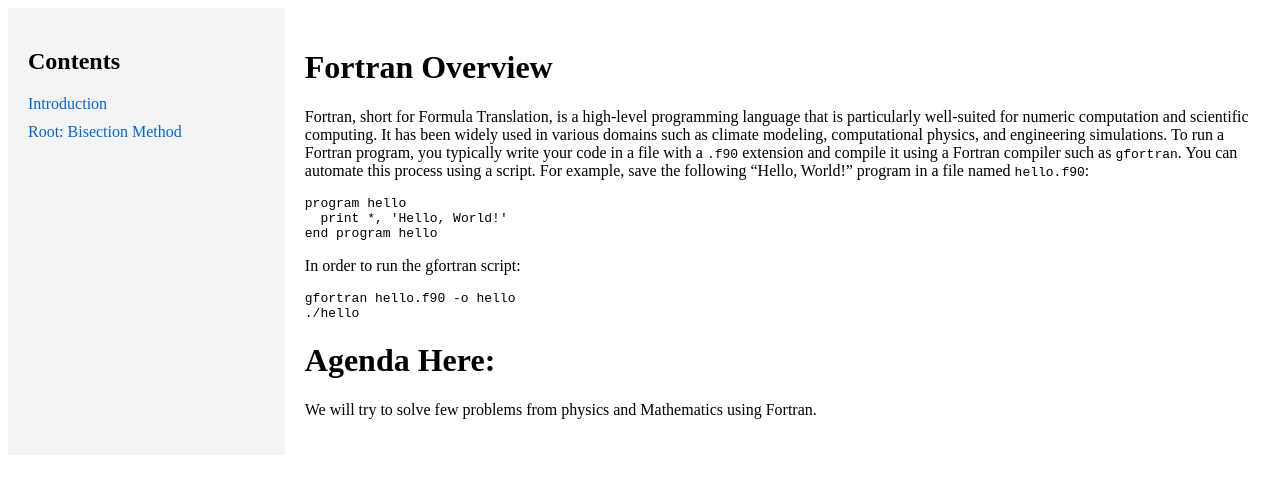
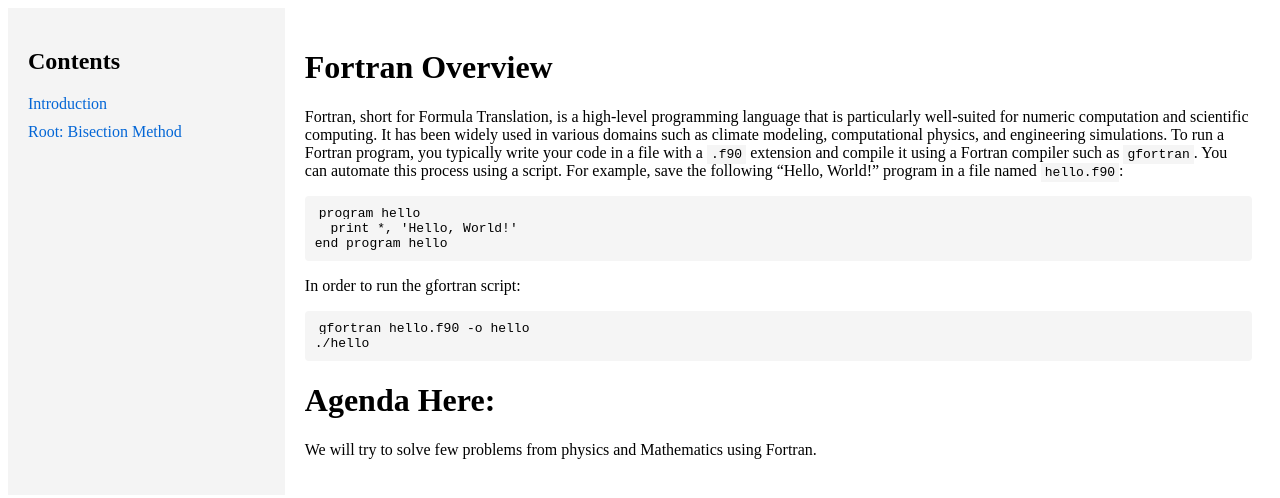
Before and after one commit to mohangiri1/scripting, a Jekyll site: the page built from docs/index.md, in a window 1280 px wide. Shown: the top 498 px of the page. Built offline with Jekyll 4.4.1, drawn with Linux system fonts in a browser that asks for light colours.

Commit message:
Update style.css

```diff
--- a/docs/assets/css/style.css
+++ b/docs/assets/css/style.css
@@ -21,3 +21,14 @@
   text-decoration: none;
   color: #0366d6;
 }
+code {
+  background-color: #f5f5f5;
+  padding: 2px 4px;
+  font-family: monospace;
+}
+pre {
+  background-color: #f5f5f5;
+  padding: 10px;
+  border-radius: 4px;
+  overflow: auto;
+}
```
